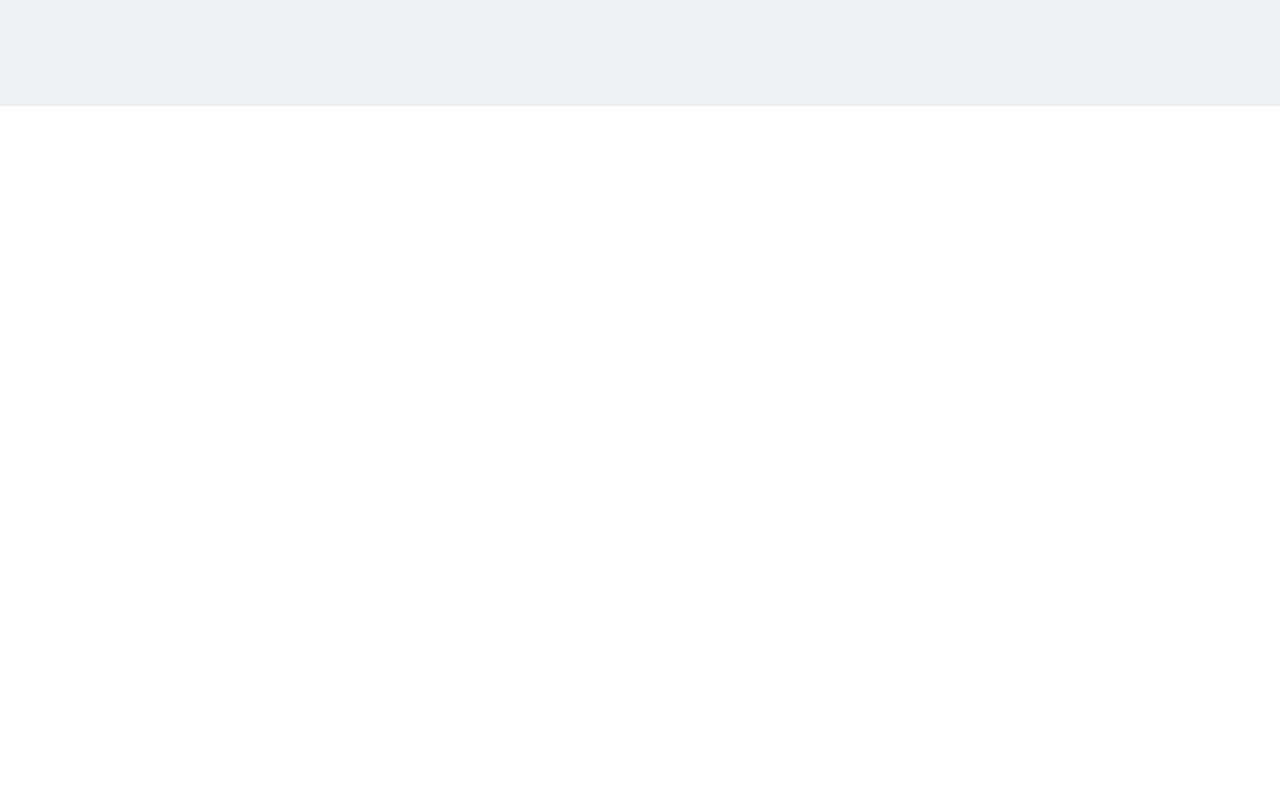
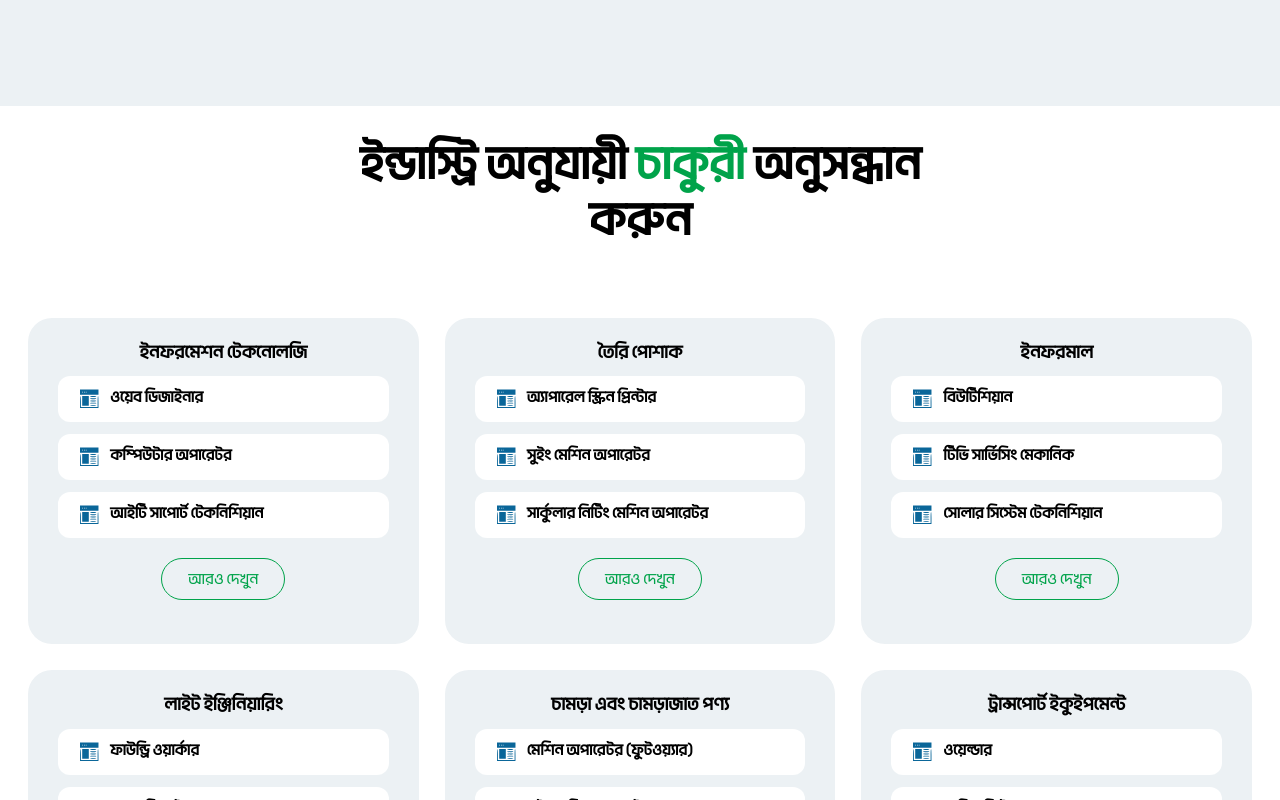
Before and after one commit to web-altaf-1/karma-frontend, a Next.js app: page / in a window 1280 px wide. Shown: the part 1180-1980 px from the top of the page. Before the commit the page ends 1286 px from the top, so only its background shows below. Built offline with nearby package versions, Linux system fonts and the light colour scheme.

Commit message:
added search by industry section

```diff
--- a/src/app/components/Common/Header/Header.tsx
+++ b/src/app/components/Common/Header/Header.tsx
@@ -2,7 +2,7 @@
 import Image from "next/image";
 import Link from "next/link";
 import React, { useState } from "react";
-import Image1 from '@/app/assets/logo.svg';
+import Image1 from "@/app/assets/logo.svg";
 const Header = () => {
   const [language, setLanguage] = useState(true);
 
@@ -10,10 +10,10 @@ const Header = () => {
     <div>
       <div className="header__top">
         <div className="info_left">
-          <p className="bangla-font">কোনো প্রশ্ন আছে কি?</p>
+          <p className="quesion">কোনো প্রশ্ন আছে কি?</p>
           <p className="info_email">
-            <span>
             <svg
+              className="mail-logo"
               width="20"
               height="16"
               viewBox="0 0 20 16"
@@ -25,7 +25,6 @@ const Header = () => {
                 fill="white"
               />
             </svg>
-            </span>{" "}
             info@karmasangsthan.com.bd
           </p>
         </div>
--- a/src/app/components/Home/CategorySection.tsx
+++ b/src/app/components/Home/CategorySection.tsx
@@ -48,7 +48,6 @@ const CategorySection = () => {
   return (
     <div
       className="hot_jobs__section"
-      style={{ display: "flex", alignItems: "center" }}
     >
       <div className="main-container">
         <h3 className="hot_jobs_title" style={{marginBottom:'70px'}}>হট জবস</h3>
--- /dev/null
+++ b/src/app/components/Home/SearchByIndustry.tsx
@@ -0,0 +1,137 @@
+import React from "react";
+import Image1 from "@/app/assets/industry/info-web-design.svg";
+import Image from "next/image";
+import Link from "next/link";
+const SearchByIndustry = () => {
+  const data = [
+    {
+      title: "ইনফরমেশন টেকনোলজি ",
+      cate: [
+        {
+          icon: Image1,
+          title: "ওয়েব ডিজাইনার",
+        },
+        {
+          icon: Image1,
+          title: "কম্পিউটার অপারেটর",
+        },
+        {
+          icon: Image1,
+          title: "আইটি সাপোর্ট টেকনিশিয়ান",
+        },
+      ],
+    },
+    {
+      title: "তৈরি পোশাক",
+      cate: [
+        {
+          icon: Image1,
+          title: "অ্যাপারেল স্ক্রিন প্রিন্টার",
+        },
+        {
+          icon: Image1,
+          title: "সুইং মেশিন অপারেটর",
+        },
+        {
+          icon: Image1,
+          title: "সার্কুলার নিটিং মেশিন অপারেটর",
+        },
+      ],
+    },
+    {
+      title: "ইনফরমাল",
+      cate: [
+        {
+          icon: Image1,
+          title: "বিউটিশিয়ান",
+        },
+        {
+          icon: Image1,
+          title: "টিভি সার্ভিসিং মেকানিক",
+        },
+        {
+          icon: Image1,
+          title: "সোলার সিস্টেম টেকনিশিয়ান",
+        },
+      ],
+    },
+    {
+      title: "লাইট ইঞ্জিনিয়ারিং ",
+      cate: [
+        {
+          icon: Image1,
+          title: "ফাউন্ড্রি ওয়ার্কার",
+        },
+        {
+          icon: Image1,
+          title: "ওয়েব ডিজাইনার",
+        },
+        {
+          icon: Image1,
+          title: "কনজ্যুমার ইলেকট্রনিক্স মেকানিক",
+        },
+      ],
+    },
+    {
+      title: "চামড়া এবং চামড়াজাত পণ্য",
+      cate: [
+        {
+          icon: Image1,
+          title: "মেশিন অপারেটর (ফুটওয়্যার)",
+        },
+        {
+          icon: Image1,
+          title: "সুইং মেশিন অপারেটর",
+        },
+        {
+          icon: Image1,
+          title: "মেশিন অপারেটর (ট্যানারি)",
+        },
+      ],
+    },
+    {
+      title: "ট্রান্সপোর্ট ইকুইপমেন্ট",
+      cate: [
+        {
+          icon: Image1,
+          title: "ওয়েল্ডার",
+        },
+        {
+          icon: Image1,
+          title: "মেশিন ফিটার",
+        },
+        {
+          icon: Image1,
+          title: "অটোমেটিভ মেকানিক",
+        },
+      ],
+    },
+  ];
+  return (
+    <div className="industry__container main-container">
+      <h3 className="search_industry_title" style={{ marginBottom: "70px" }}>
+        ইন্ডাস্ট্রি অনুযায়ী <span>চাকুরী</span> অনুসন্ধান <br /> করুন{" "}
+      </h3>
+      <div className="all-industry">
+        {data?.map((industry, index) => {
+          return (
+            <div key={index} className="single-industry">
+              <h3 className="title">{industry?.title} </h3>
+              {industry?.cate?.map((cate, index) => (
+                <div key={index} className="sub-category">
+                  <Image width={22} height={22} src={cate?.icon} alt="" />
+                  <h4>{cate?.title}</h4>
+                </div>
+              ))}
+              <Link className="see-more-btn" href="#">
+                আরও দেখুন
+              </Link>
+            </div>
+          );
+        })}
+      </div>
+    </div>
+  );
+};
+
+export default SearchByIndustry;
--- a/src/app/page.tsx
+++ b/src/app/page.tsx
@@ -2,6 +2,7 @@ import Header from "./components/Common/Header/Header";
 import CategorySection from "./components/Home/CategorySection";
 import HeroSection from "./components/Home/HeroSection/HeroSection";
 import "@/app/styles/home.css";
+import SearchByIndustry from "./components/Home/SearchByIndustry";
 
 export default function Home() {
   return (
@@ -9,6 +10,7 @@ export default function Home() {
        <Header></Header>
        <HeroSection />
        <CategorySection></CategorySection>
+       <SearchByIndustry></SearchByIndustry>
     </div>
   );
 }
--- a/src/app/styles/home.css
+++ b/src/app/styles/home.css
@@ -51,15 +51,18 @@
     border-radius: 8px;
     margin-bottom: 20px;
 }
-.hero__location-input{
+
+.hero__location-input {
     display: flex;
 }
-.hero__location-input .input-main{
+
+.hero__location-input .input-main {
     padding: 0 20px;
     border: none;
     font-size: 16px;
     font-family: 'Li Ador Noirrit', sans-serif;
 }
+
 .hero__keyword-input:focus,
 .hero__keyword-input:active {
     outline: none;
@@ -79,6 +82,8 @@
     column-gap: 20px;
 }
 
+
+
 .hero__thumb-img {
     max-width: 652px;
     width: 100%;
@@ -92,6 +97,8 @@
 
 /* category section start from here  */
 .hot_jobs__section {
+    display: flex;
+    align-items: center;
     width: 100%;
     height: 656px;
     background-color: #ECF1F4;
@@ -123,3 +130,141 @@
 .category__card .image {
     padding-left: 30px;
 }
+
+
+/* search by industry  */
+
+.search_industry_title {
+    text-align: center;
+    font-size: 48px;
+    font-weight: 600;
+    line-height: 56px;
+    margin-top: 30px;
+}
+
+.all-industry {
+    display: grid;
+    grid-template-columns: repeat(3, 1fr);
+    grid-gap: 26px;
+}
+
+.single-industry {
+    padding: 24px 30px;
+    background-color: #ECF1F4;
+    border-radius: 24px;
+}
+
+.search_industry_title span {
+    color: #00A34A;
+}
+
+.single-industry .title {
+    text-align: center;
+}
+
+.single-industry .sub-category {
+    display: flex;
+    gap: 10px;
+    background-color: white;
+    margin-top: 12px;
+    padding: 12px 20px;
+    border-radius: 12px;
+}
+.single-industry .see-more-btn{
+    /* background-color: red; */
+    width: 122px;
+    height: 40px;
+    border-radius: 40px;
+    color: #00A34A;
+    border: 1px solid #00A34A;
+    font-size: 16px;
+    display: flex;
+    justify-content: center;
+    align-items: center;
+    margin: 20px auto;
+}
+
+@media only screen and (max-width: 768.98px) {
+    .hero__nav .link {
+        color: #7D7D7D;
+        font-size: 11px;
+    }
+
+    .main-container {
+        max-width: 398px;
+    }
+
+    .hero__search {
+        margin-bottom: 5px;
+    }
+
+    .hero__thumb-img {
+        position: relative;
+    }
+
+    .hero__title {
+        font-size: 36px;
+        line-height: 46px;
+    }
+
+    .hero__desc {
+        font-size: 18px;
+    }
+
+    .hero__keyword-input {
+        padding: 10px 15px;
+        font-size: 14px;
+    }
+
+    .hero__location-input .input-main {
+        font-size: 14px;
+        padding: 0 4px;
+    }
+
+    .hero__thumb-img {
+        right: 0;
+        width: 446px;
+        height: 315px;
+    }
+
+
+    /* category start from here  */
+    .category_container {
+        grid-template-columns: repeat(1, 1fr);
+    }
+
+    .hot_jobs__section {
+        display: inherit;
+        height: auto;
+    }
+
+    .category__card {
+        width: 398px;
+        height: 131px;
+        border-radius: 10px;
+        display: flex;
+        align-items: center;
+        gap: 10px;
+        background-color: white;
+    }
+
+    /* industry start from here  */
+
+    .all-industry {
+        grid-template-columns: repeat(1, 1fr);
+        grid-gap: 26px;
+    }
+
+    .single-industry {
+        width: 308px;
+        margin: 0 auto;
+    }
+
+    .single-industry .title {
+        font-size: 22px;
+    }
+
+    .sub-category h4 {
+        font-size: 16px;
+    }
+}
```
Also changed, not shown: src/app/styles/main.css (+84 -21 lines), src/app/assets/industry/info-web-design.svg (added). Lines whose indentation alone changed are shown as unchanged.
